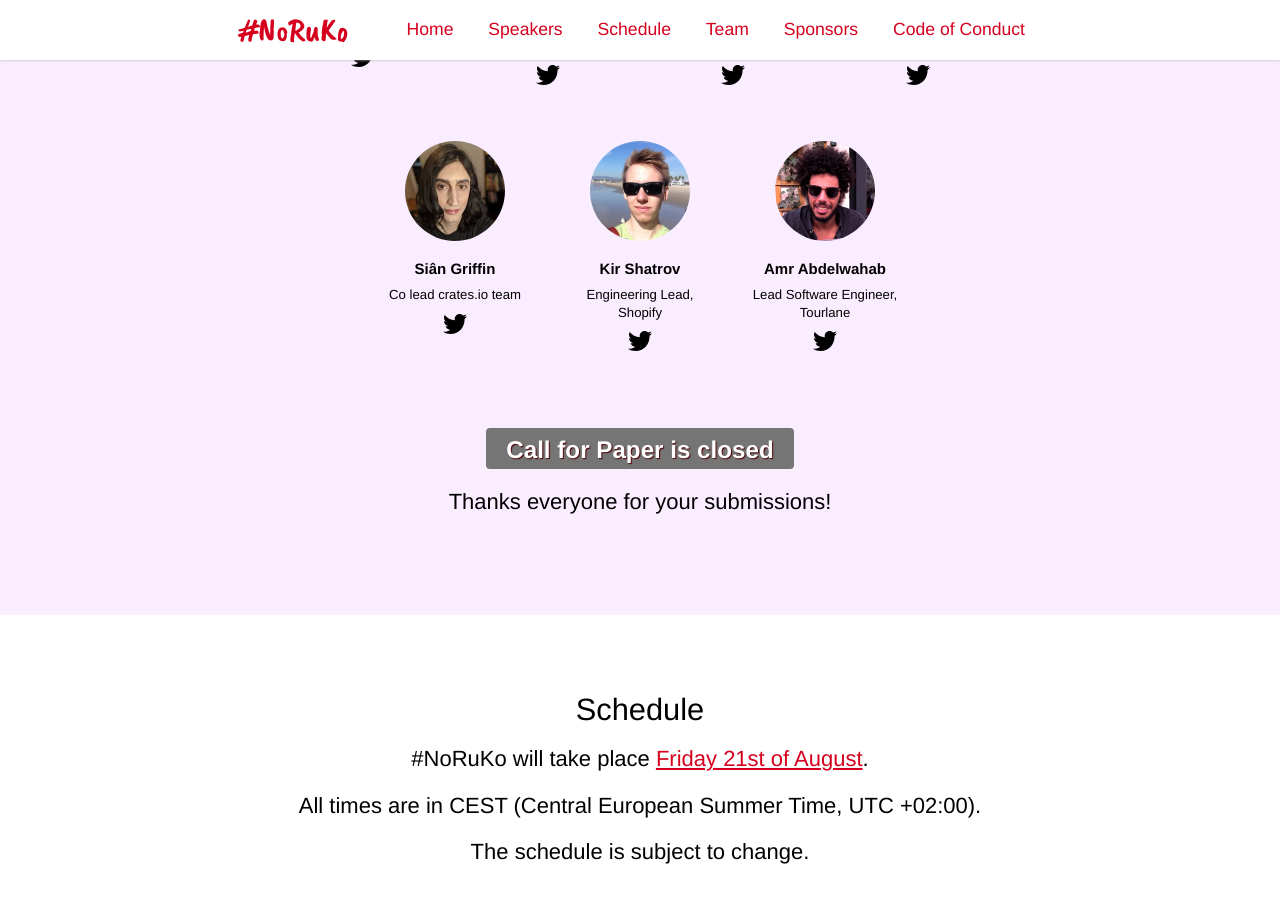
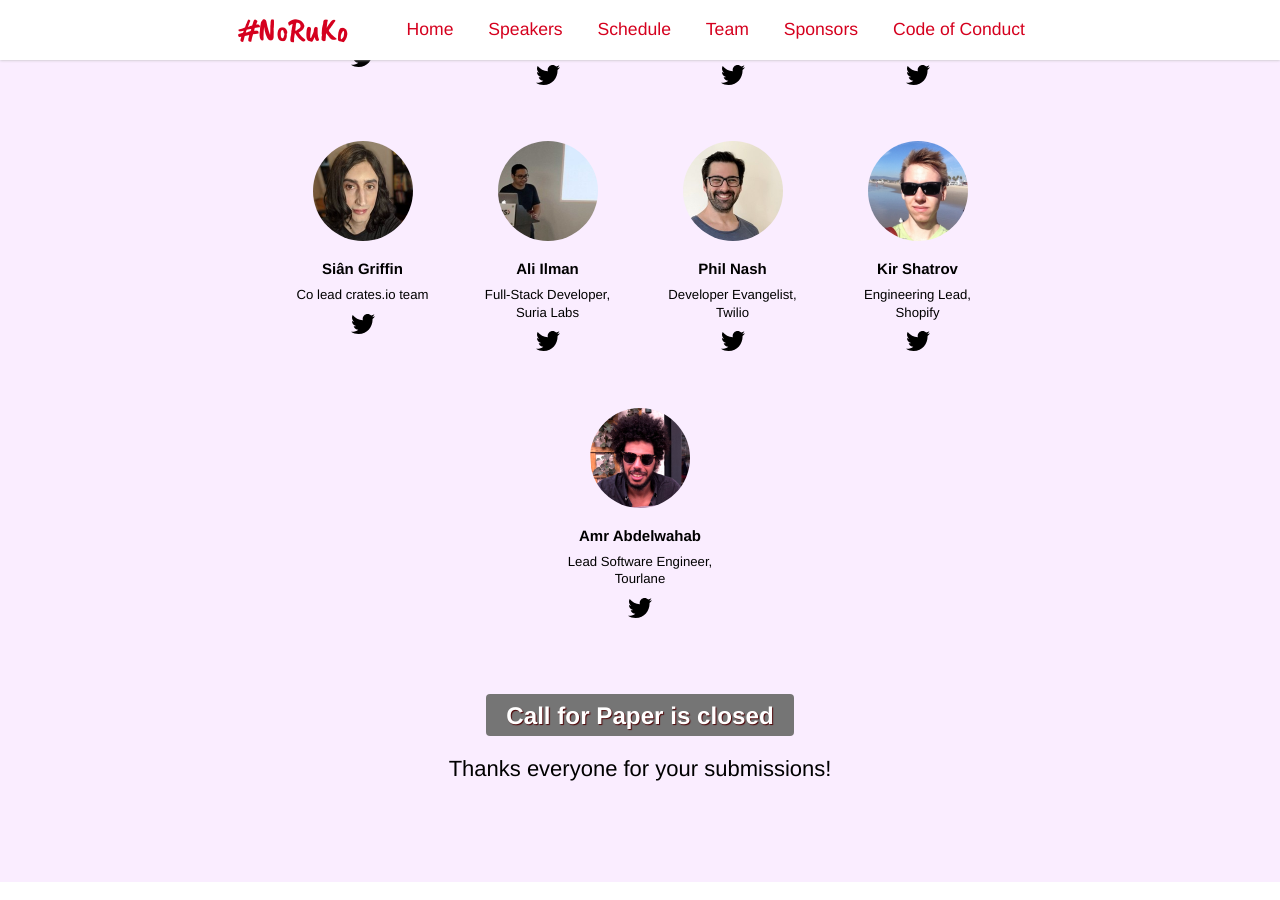
Before and after one commit to rubynl/noruko.org, a Jekyll site: the page built from index.html, in a window 1280 px wide and 900 px high, scrolled down 1758 px. Built offline with Jekyll 4.4.1, drawn with Linux system fonts in a browser that asks for light colours.

Commit message:
Add Phil and Ali to line-up

```diff
--- a/index.html
+++ b/index.html
@@ -178,6 +178,36 @@
         <p class="bio">Co lead crates.io team</p>
         <p class="social">
           <a href="https://twitter.com/sgrif">
+            <svg class="tw-icon" preserveAspectRatio="xMidYMid meet" viewBox="0 0 24 20">
+              <use href="#tw-icon" xlink:href="#tw-icon" xmlns:xlink="http://www.w3.org/1999/xlink"></use>
+            </svg>
+          </a>
+        </p>
+      </div>
+
+      <div class="person">
+        <img src="/assets/images/people/ali_ilman.jpg">
+        <h3 class="name">
+          Ali Ilman
+        </h3>
+        <p class="bio">Full-Stack Developer, Suria Labs</p>
+        <p class="social">
+          <a href="https://twitter.com/thealiilman">
+            <svg class="tw-icon" preserveAspectRatio="xMidYMid meet" viewBox="0 0 24 20">
+              <use href="#tw-icon" xlink:href="#tw-icon" xmlns:xlink="http://www.w3.org/1999/xlink"></use>
+            </svg>
+          </a>
+        </p>
+      </div>
+
+      <div class="person">
+        <img src="/assets/images/people/phil_nash.jpg">
+        <h3 class="name">
+          Phil Nash
+        </h3>
+        <p class="bio">Developer Evangelist, Twilio</p>
+        <p class="social">
+          <a href="https://twitter.com/philnash">
             <svg class="tw-icon" preserveAspectRatio="xMidYMid meet" viewBox="0 0 24 20">
               <use href="#tw-icon" xlink:href="#tw-icon" xmlns:xlink="http://www.w3.org/1999/xlink"></use>
             </svg>
```
Also changed, not shown: assets/images/people/ali_ilman.jpg (added), assets/images/people/phil_nash.jpg (added).
